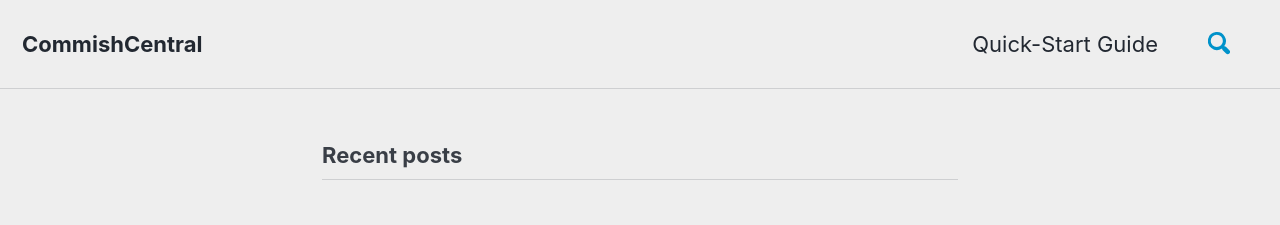
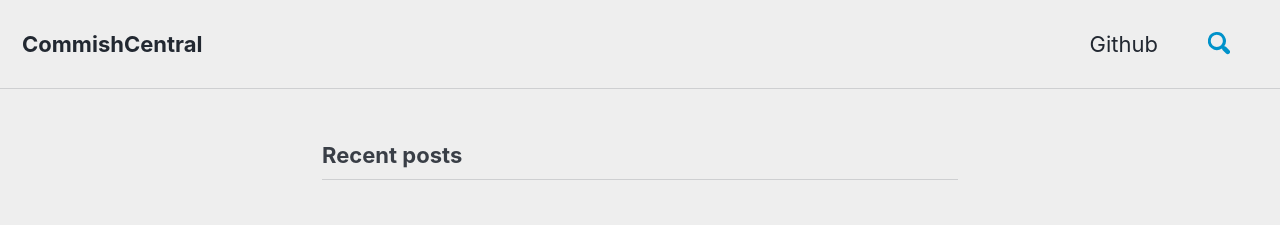
Before and after one commit to commishcentral/commishcentral1.github.io, a Jekyll site: the page built from index.html, in a window 1280 px wide. Shown: the top 225 px of the page. Built offline with Jekyll 4.4.1, drawn with Linux system fonts in a browser that asks for light colours; cached includes are drawn as plain includes; nearby versions of some CDN libraries; the list of posts is cut into pages by our own code.

Commit message:
tempthing

```diff
--- a/_data/navigation.yml
+++ b/_data/navigation.yml
@@ -1,7 +1,7 @@
 # main links
 main:
-  - title: "Quick-Start Guide"
-    url: https://mmistakes.github.io/minimal-mistakes/docs/quick-start-guide/
+  - title: "Github"
+    url: https://github.com/
   # - title: "About"
   #   url: https://mmistakes.github.io/minimal-mistakes/about/
   # - title: "Sample Posts"
```
